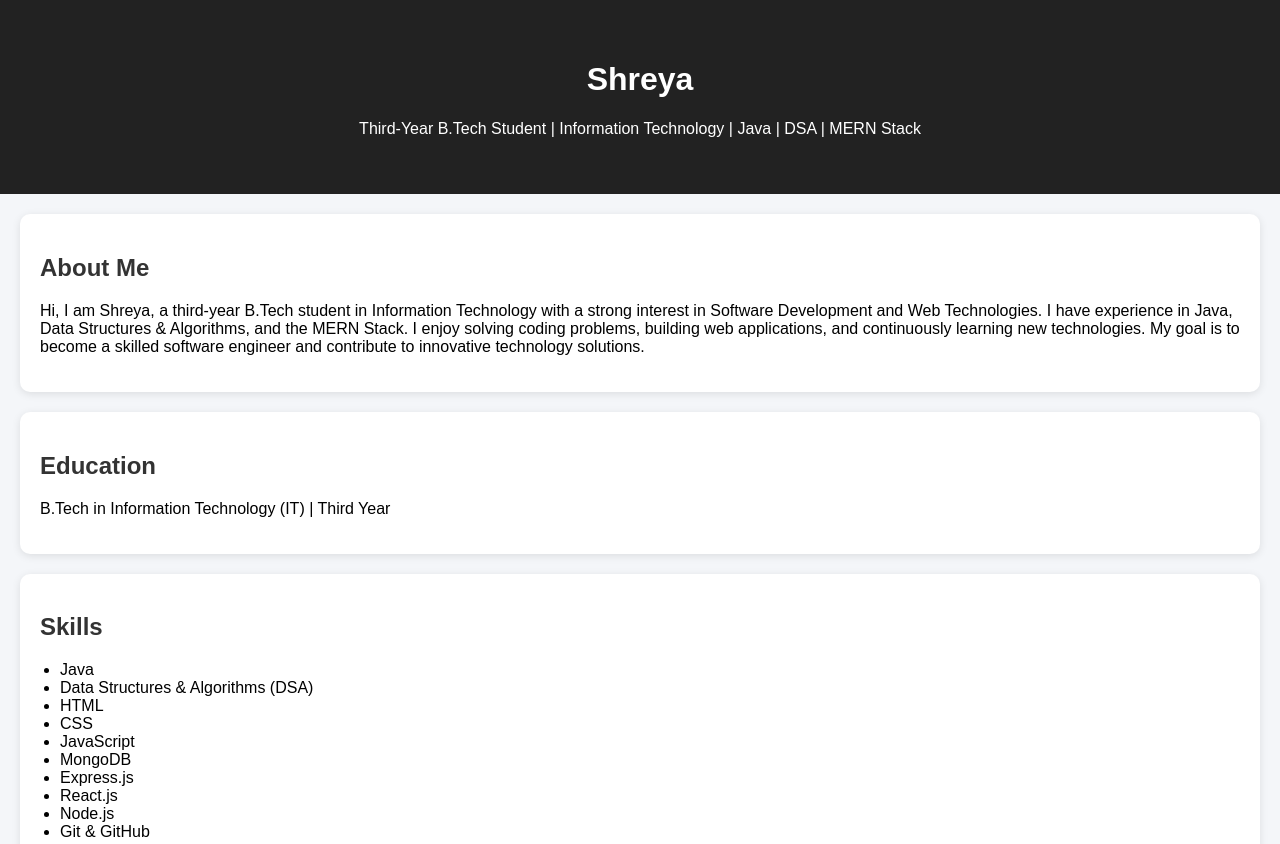
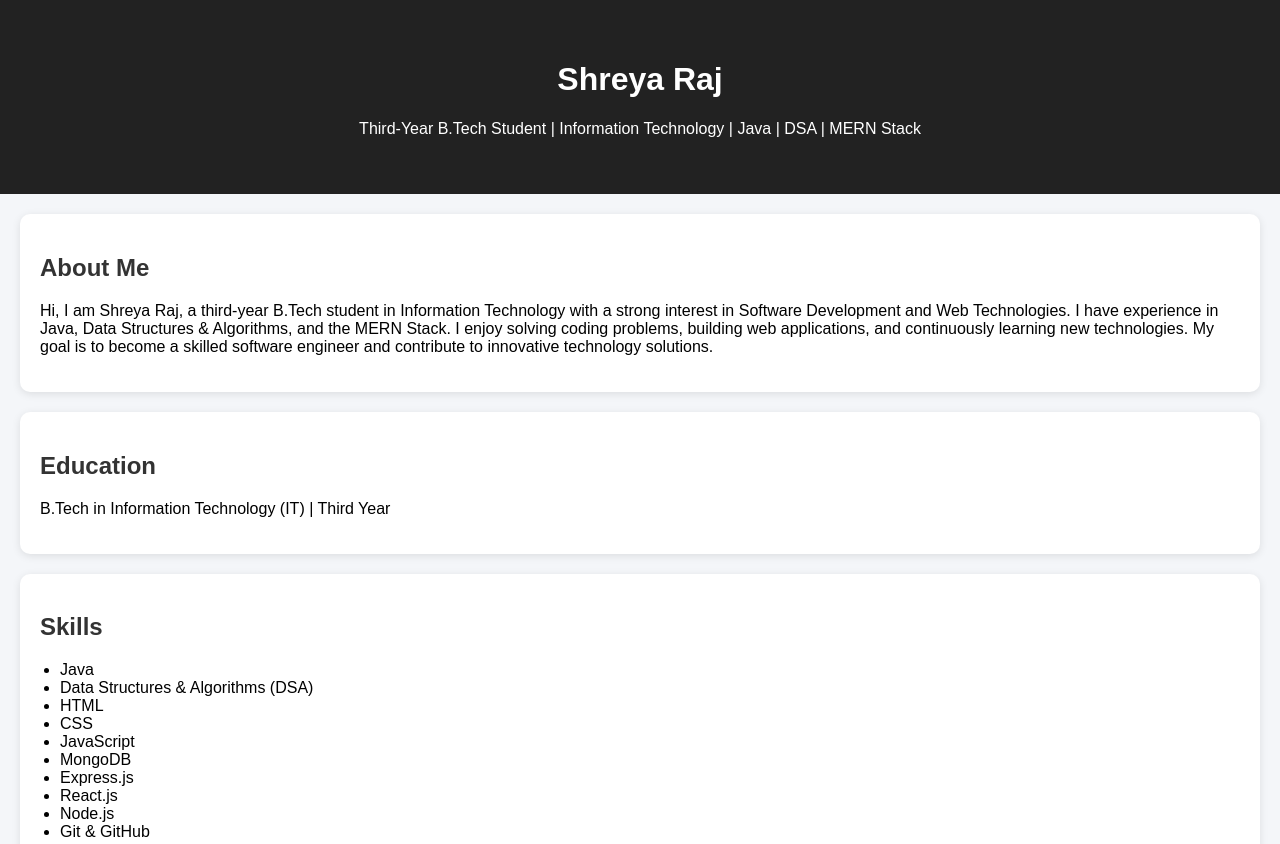
Before and after one commit to shreyaraj6001/Portfolio, a plain HTML site: page index.html in a window 1280 px wide. Shown: the top 844 px of the page. Drawn offline with Linux system fonts and the light colour scheme.

Commit message:
Update name in index.html
Updated name from 'Shreya' to 'Shreya Raj' in header and paragraph.

```diff
--- a/index.html
+++ b/index.html
@@ -51,12 +51,12 @@ footer{
     margin-top:20px;
 }
 </style></head><body><header>
-    <h1>Shreya</h1>
+    <h1>Shreya Raj</h1>
     <p>Third-Year B.Tech Student | Information Technology | Java | DSA | MERN Stack</p>
 </header><section>
     <h2>About Me</h2>
     <p>
-        Hi, I am Shreya, a third-year B.Tech student in Information Technology with a strong interest in Software Development and Web Technologies.
+        Hi, I am Shreya Raj, a third-year B.Tech student in Information Technology with a strong interest in Software Development and Web Technologies.
         I have experience in Java, Data Structures & Algorithms, and the MERN Stack.
         I enjoy solving coding problems, building web applications, and continuously learning new technologies.
         My goal is to become a skilled software engineer and contribute to innovative technology solutions.
```
